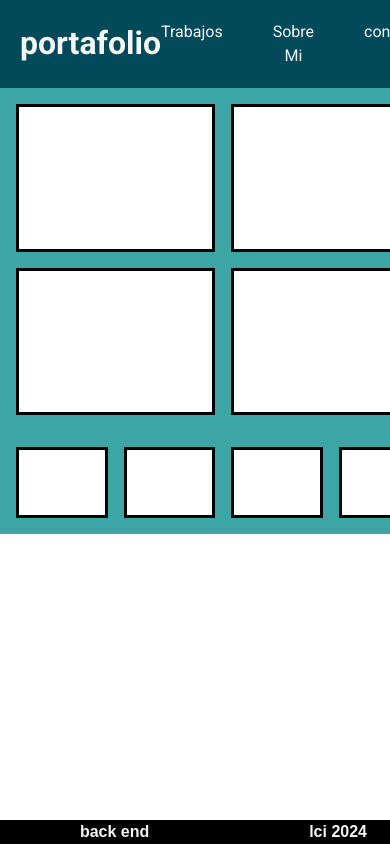
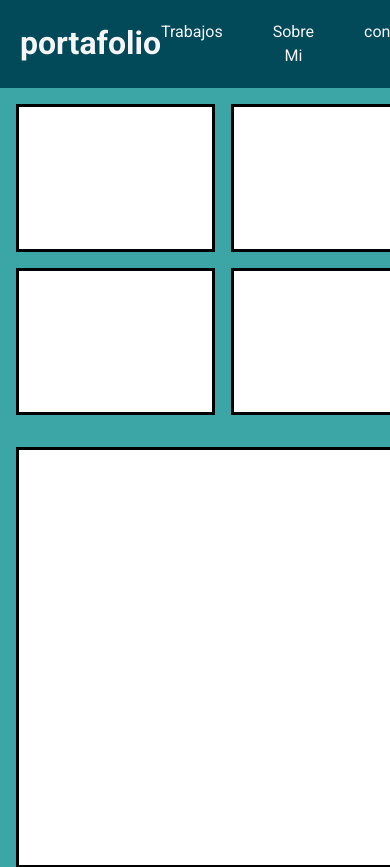
Before and after one commit to GustavoMunoz11/portfolio_blitz, a Vue app: page / in a window 390 px wide. Shown: the top 867 px of the page. Before the commit the page ends 844 px from the top, so only its background shows below. Built offline with nearby package versions, Linux system fonts and the light colour scheme.

Commit message:
responsive ComicRow

```diff
--- a/src/components/comics/ComicRow.vue
+++ b/src/components/comics/ComicRow.vue
@@ -22,12 +22,17 @@ section {
   align-items: center;
   grid-template-columns: repeat(4, 1fr);
   padding: 1em;
-  gap: 1em;
 }
 
 .comic_container > div {
   background-color: white;
   border: 3px solid black;
-  padding-top: 71%;
+  padding-top: 100%;
+}
+
+@media screen and (max-width: 600px) {
+  .comic_container {
+    grid-template-columns: repeat(1, 1fr);
+  }
 }
 </style>
```
